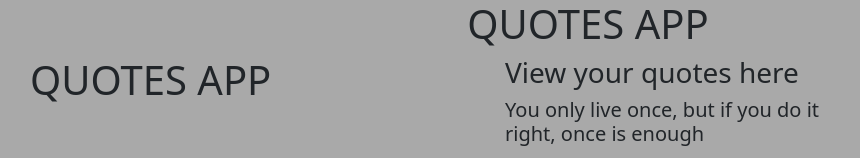
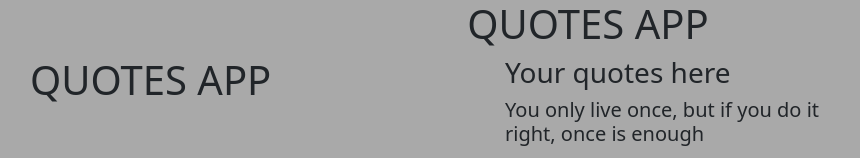
Before and after one commit to bre-nda/Quotes-Project, an Angular app: page / in a window 1280 px wide. Shown: the top 158 px of the page, without its empty margins (52-912 px from the left). Built offline with nearby package versions, Linux system fonts and the light colour scheme.

Commit message:
add changes to the head

```diff
--- a/src/app/quote/quote.component.html
+++ b/src/app/quote/quote.component.html
@@ -1,6 +1,6 @@
 <div class="row">
     <div class="col-md-9">
-        <h3>View your quotes here</h3>
+        <h3>Your quotes here</h3>
         <div *ngFor='let quote of quotes'>
             <h5>{{quote.description}}</h5>
             <p>{{quote.author}}</p>
```
